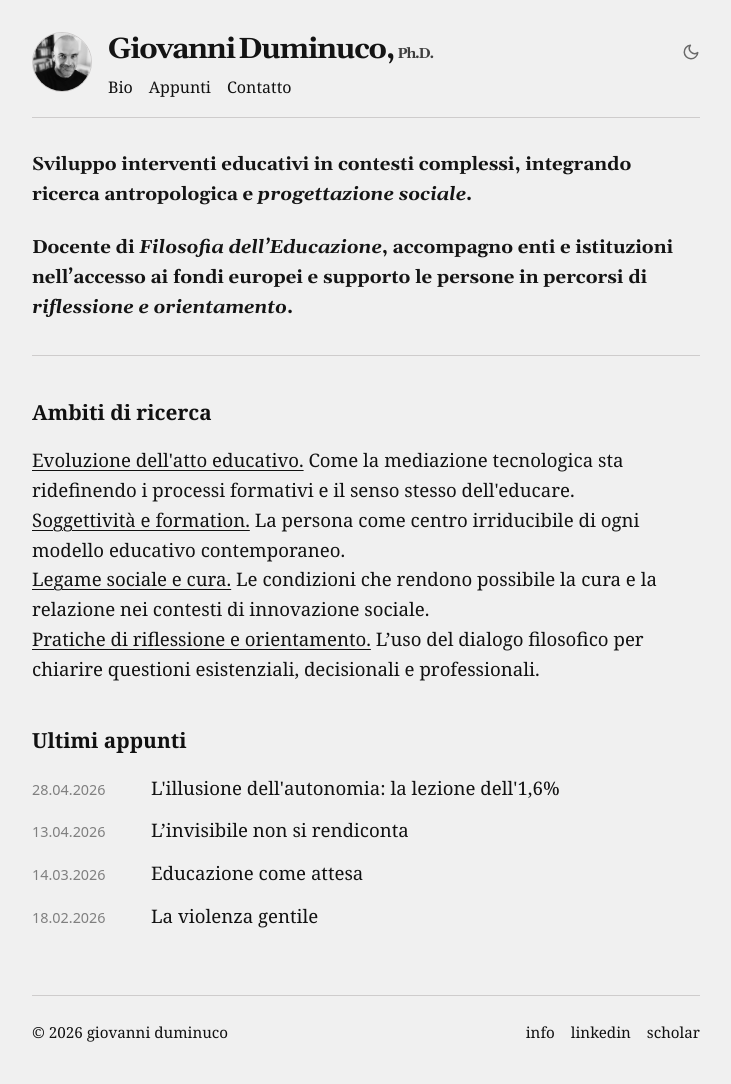
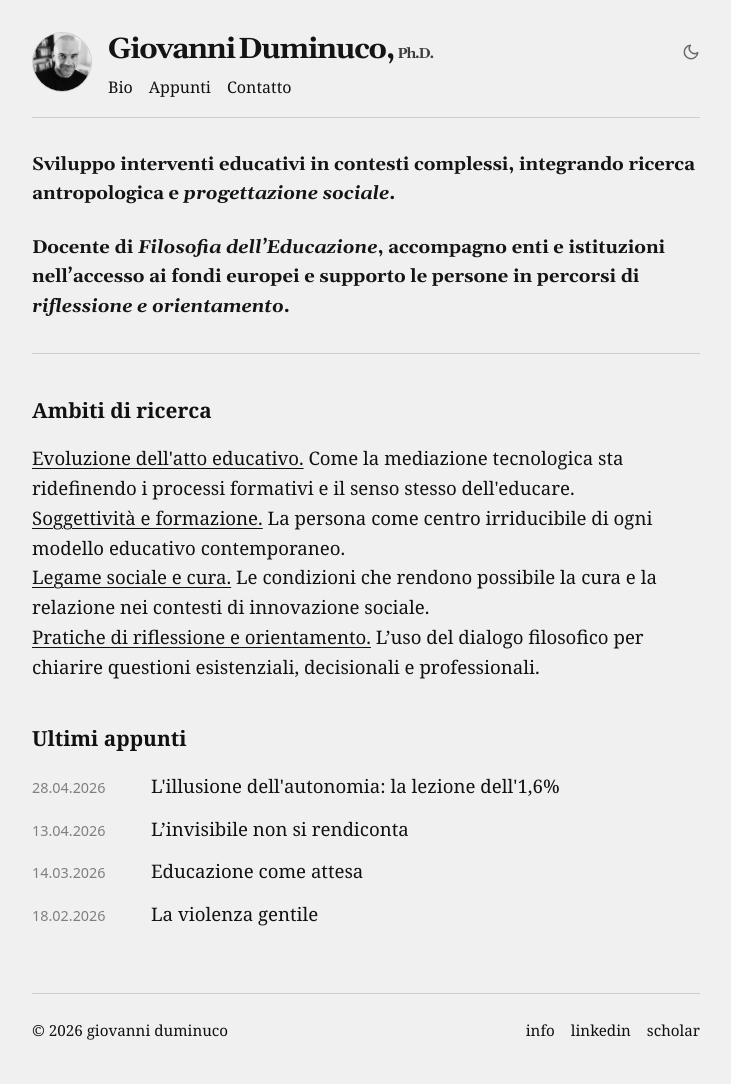
Before and after one commit to dumgio/dumgio.github.io, a Jekyll site: the page built from index.html, in a window 1280 px wide. Shown: the whole page, without its empty margins (274-1005 px from the left). Built offline with Jekyll 4.4.1, drawn with Linux system fonts in a browser that asks for light colours; some web fonts are replaced.

Commit message:
Update index.html

```diff
--- a/index.html
+++ b/index.html
@@ -3,12 +3,12 @@
 title: Giovanni Duminuco, PhD
 ---
 
-<section style="font-family: 'Gelasio', serif; color: var(--title-color); font-weight: 400; font-style: normal;">
+<section style="font-family: 'Gelasio', serif; color: var(--title-color); font-weight: 400; font-style: normal; font-size: 1.15rem; line-height: 1.6;">
     <p>
-        Sviluppo interventi educativi in contesti complessi, integrando ricerca antropologica e <strong style="font-style: italic; font-weight: 700;">progettazione sociale</strong>.
+        Sviluppo interventi educativi in contesti complessi, integrando ricerca antropologica e <span style="font-weight: 700; font-style: italic;">progettazione sociale</span>.
     </p>
     <p>
-        Docente di <strong style="font-style: italic; font-weight: 700;">Filosofia dell’Educazione</strong>, accompagno enti e istituzioni nell’accesso ai fondi europei e supporto le persone in percorsi di <strong style="font-style: italic; font-weight: 700;">riflessione e orientamento</strong>.
+        Docente di <span style="font-weight: 700; font-style: italic;">Filosofia dell’Educazione</span>, accompagno enti e istituzioni nell’accesso ai fondi europei e supporto le persone in percorsi di <span style="font-weight: 700; font-style: italic;">riflessione e orientamento</span>.
     </p>
 </section>
 
@@ -23,7 +23,7 @@
     </div>
 
     <div class="ambito-item">
-        <span class="ambito-titolo">Soggettività e formation.</span>
+        <span class="ambito-titolo">Soggettività e formazione.</span>
         <span class="ambito-descrizione">La persona come centro irriducibile di ogni modello educativo contemporaneo.</span>
     </div>
 
```
